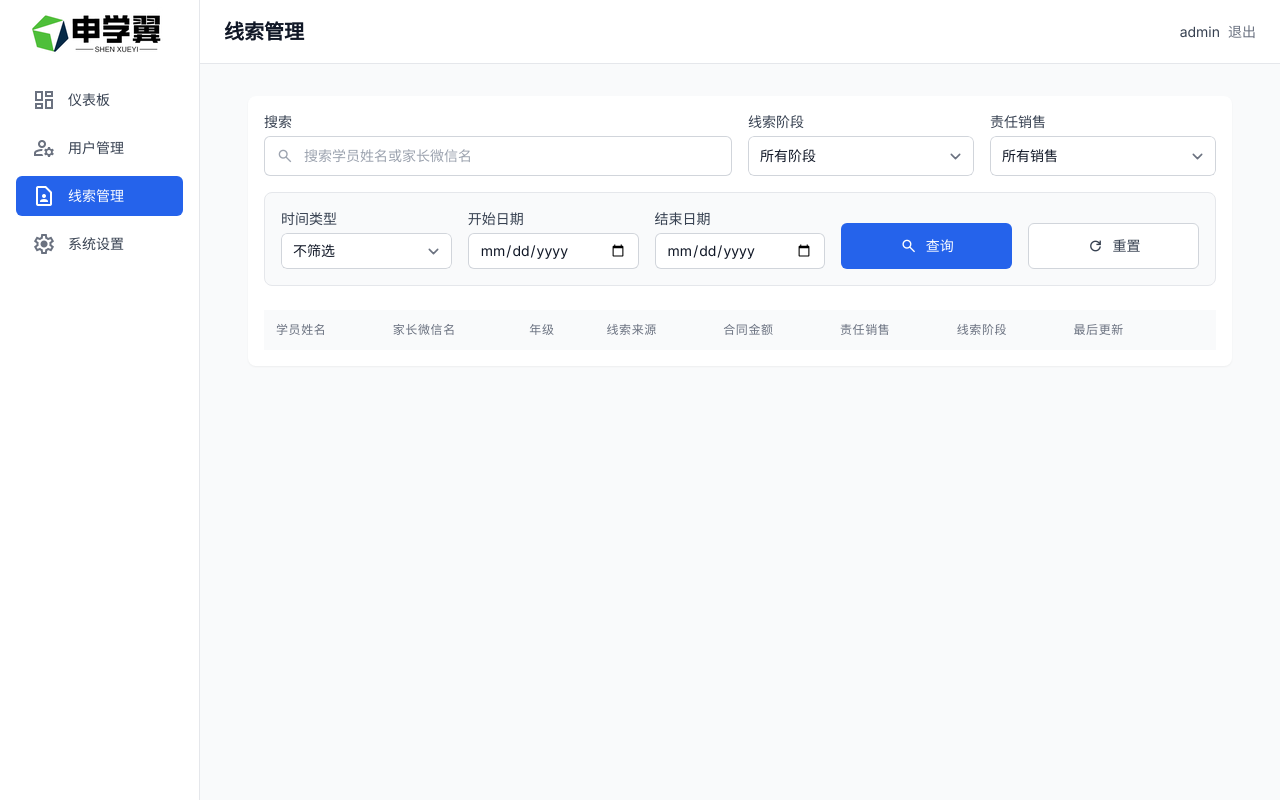
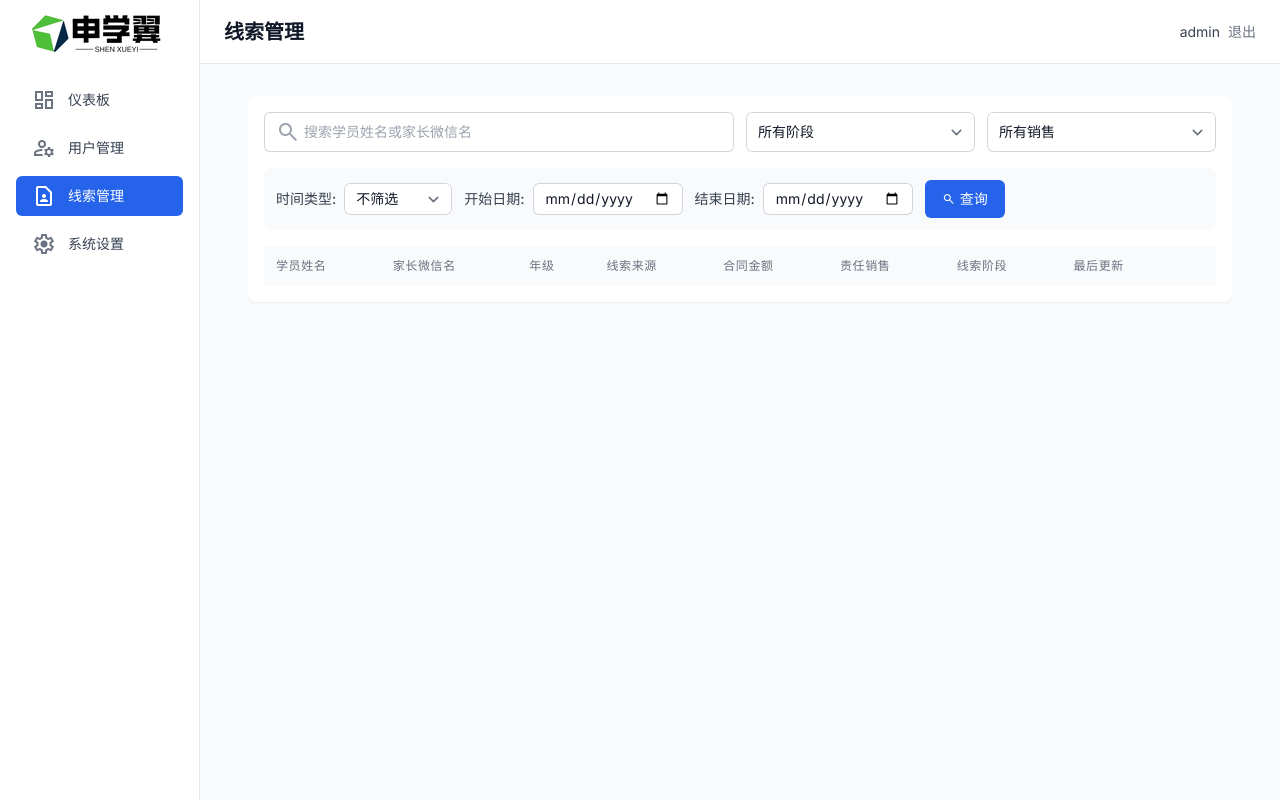
Before and after one commit to blebleman2022/crm, a Flask app: page /admin/leads in a window 1280 px wide. Run offline with Flask 3, Linux system fonts and the light colour scheme; a user stored in the database is signed in; lists and menus that the app fills with data are empty; some libraries are stand-ins or nearby versions.

Commit message:
Initial commit

```diff
--- a/gunicorn.conf.py
+++ b/gunicorn.conf.py
@@ -2,7 +2,7 @@
 import os
 
 # 服务器套接字
-bind = "0.0.0.0:80"
+bind = "0.0.0.0:5000"  # 修改为5000端口，适配直接部署
 backlog = 2048
 
 # 工作进程
@@ -33,7 +33,7 @@ limit_request_field_size = 8190
 
 # 应用模块
 wsgi_module = "run:app"
-pythonpath = "/app"
+# pythonpath = "/app"  # Docker路径，直接部署时不需要
 
 # 用户和组 (Docker中已经切换用户，这里不需要再设置)
 # user = "appuser"
--- a/routes/admin.py
+++ b/routes/admin.py
@@ -493,7 +493,11 @@ def search_leads():
 def edit_lead_form(lead_id):
     """获取编辑线索表单（AJAX）"""
     lead = Lead.query.get_or_404(lead_id)
-    sales_users = User.query.filter_by(role='sales', status=True).all()
+    # 列出所有销售与销售管理角色
+    sales_users = User.query.filter(
+        User.role.in_(['sales_manager', 'salesperson']),
+        User.status == True
+    ).order_by(User.role.desc(), User.username.asc()).all()
 
     # 返回编辑表单HTML片段
     return render_template('admin/edit_lead_form.html', lead=lead, sales_users=sales_users)
--- a/templates/admin/leads.html
+++ b/templates/admin/leads.html
@@ -7,22 +7,21 @@
 <div class="max-w-full mx-auto px-4">
     <div class="bg-white p-4 rounded-lg shadow-sm">
         <!-- 搜索和筛选 -->
-        <form method="GET" class="space-y-4 mb-6">
+        <form method="GET" class="space-y-4 mb-4">
             <!-- 第一行：搜索、阶段、销售 -->
-            <div class="grid grid-cols-1 sm:grid-cols-2 lg:grid-cols-4 gap-4">
-                <div class="sm:col-span-2 lg:col-span-2">
-                    <label class="block text-sm font-medium text-gray-700 mb-1" for="search">搜索</label>
+            <div class="grid grid-cols-1 md:grid-cols-4 gap-3">
+                <div class="md:col-span-2">
+                    <label class="sr-only" for="search">搜索</label>
                     <div class="relative">
                         <div class="pointer-events-none absolute inset-y-0 left-0 flex items-center pl-3">
-                            <span class="material-symbols-outlined text-gray-400 text-lg">search</span>
+                            <span class="material-symbols-outlined text-gray-400">search</span>
                         </div>
-                        <input class="block w-full rounded-md border-0 py-2.5 pl-10 pr-3 text-gray-900 ring-1 ring-inset ring-gray-300 placeholder:text-gray-400 focus:ring-2 focus:ring-inset focus:ring-blue-600 sm:text-sm"
+                        <input class="block w-full rounded-md border-0 py-2.5 pl-10 text-gray-900 ring-1 ring-inset ring-gray-300 placeholder:text-gray-400 focus:ring-2 focus:ring-inset focus:ring-blue-600 sm:text-sm"
                                id="search" name="search" placeholder="搜索学员姓名或家长微信名" type="search" value="{{ search }}"/>
                     </div>
                 </div>
 
                 <div>
-                    <label class="block text-sm font-medium text-gray-700 mb-1">线索阶段</label>
                     <select class="block w-full rounded-md border-0 py-2.5 text-gray-900 ring-1 ring-inset ring-gray-300 focus:ring-2 focus:ring-inset focus:ring-blue-600 sm:text-sm"
                             name="stage">
                         <option value="">所有阶段</option>
@@ -33,7 +32,6 @@
                 </div>
 
                 <div>
-                    <label class="block text-sm font-medium text-gray-700 mb-1">责任销售</label>
                     <select class="block w-full rounded-md border-0 py-2.5 text-gray-900 ring-1 ring-inset ring-gray-300 focus:ring-2 focus:ring-inset focus:ring-blue-600 sm:text-sm"
                             name="sales">
                         <option value="">所有销售</option>
@@ -45,11 +43,10 @@
             </div>
 
             <!-- 第二行：时间段筛选 -->
-            <div class="bg-gray-50 p-4 rounded-lg border border-gray-200">
-                <div class="grid grid-cols-1 sm:grid-cols-2 lg:grid-cols-5 gap-4 items-end">
-                    <div>
-                        <label class="block text-sm font-medium text-gray-700 mb-1">时间类型</label>
-                        <select class="block w-full rounded-md border-0 py-2 text-gray-900 ring-1 ring-inset ring-gray-300 focus:ring-2 focus:ring-inset focus:ring-blue-600 sm:text-sm"
+            <div class="flex items-center gap-3 bg-gray-50 p-3 rounded-md">
+                <div class="flex items-center gap-2">
+                    <label class="text-sm font-medium text-gray-700">时间类型:</label>
+                    <select class="rounded-md border-0 py-1.5 text-gray-900 ring-1 ring-inset ring-gray-300 focus:ring-2 focus:ring-inset focus:ring-blue-600 sm:text-sm"
                             name="date_type">
                         <option value="">不筛选</option>
                         <option value="first_payment" {% if date_type == 'first_payment' %}selected{% endif %}>首笔支付</option>
@@ -58,40 +55,29 @@
                     </select>
                 </div>
 
-                    <div>
-                        <label for="start_date" class="block text-sm font-medium text-gray-700 mb-1">开始日期</label>
+                <div class="flex items-center gap-2">
+                    <label for="start_date" class="text-sm font-medium text-gray-700">开始日期:</label>
                     <input type="date"
                            id="start_date"
                            name="start_date"
                            value="{{ start_date }}"
-                               class="block w-full rounded-md border-0 py-2 text-gray-900 ring-1 ring-inset ring-gray-300 focus:ring-2 focus:ring-inset focus:ring-blue-600 sm:text-sm"/>
+                           class="rounded-md border-0 py-1.5 text-gray-900 ring-1 ring-inset ring-gray-300 focus:ring-2 focus:ring-inset focus:ring-blue-600 sm:text-sm"/>
                 </div>
 
-                    <div>
-                        <label for="end_date" class="block text-sm font-medium text-gray-700 mb-1">结束日期</label>
+                <div class="flex items-center gap-2">
+                    <label for="end_date" class="text-sm font-medium text-gray-700">结束日期:</label>
                     <input type="date"
                            id="end_date"
                            name="end_date"
                            value="{{ end_date }}"
-                               class="block w-full rounded-md border-0 py-2 text-gray-900 ring-1 ring-inset ring-gray-300 focus:ring-2 focus:ring-inset focus:ring-blue-600 sm:text-sm"/>
+                           class="rounded-md border-0 py-1.5 text-gray-900 ring-1 ring-inset ring-gray-300 focus:ring-2 focus:ring-inset focus:ring-blue-600 sm:text-sm"/>
                 </div>
 
-                    <div class="sm:col-span-2 lg:col-span-1">
                 <button type="submit"
-                                class="w-full inline-flex items-center justify-center px-4 py-2 border border-transparent text-sm font-medium rounded-md text-white bg-blue-600 hover:bg-blue-700 focus:outline-none focus:ring-2 focus:ring-offset-2 focus:ring-blue-500 transition-colors">
-                            <span class="material-symbols-outlined mr-2 text-lg">search</span>
+                        class="inline-flex items-center px-4 py-2 border border-transparent text-sm font-medium rounded-md text-white bg-blue-600 hover:bg-blue-700 focus:outline-none focus:ring-2 focus:ring-offset-2 focus:ring-blue-500">
+                    <span class="material-symbols-outlined mr-1 text-sm">search</span>
                     查询
                 </button>
-                    </div>
-
-                    <div class="sm:col-span-2 lg:col-span-1">
-                        <a href="{{ url_for('admin.leads') }}"
-                           class="w-full inline-flex items-center justify-center px-4 py-2 border border-gray-300 text-sm font-medium rounded-md text-gray-700 bg-white hover:bg-gray-50 focus:outline-none focus:ring-2 focus:ring-offset-2 focus:ring-blue-500 transition-colors">
-                            <span class="material-symbols-outlined mr-2 text-lg">refresh</span>
-                            重置
-                        </a>
-                    </div>
-                </div>
             </div>
         </form>
         <!-- 线索列表 -->
```
Also changed, not shown: routes/leads.py (+30 -1 lines), templates/consultations/list.html (+31 -39 lines), templates/leads/list.html (+34 -16 lines), 1 other file. Lines whose indentation alone changed are shown as unchanged.
